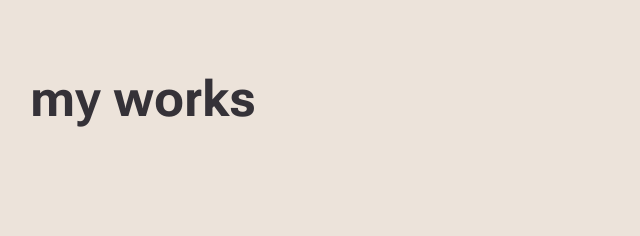
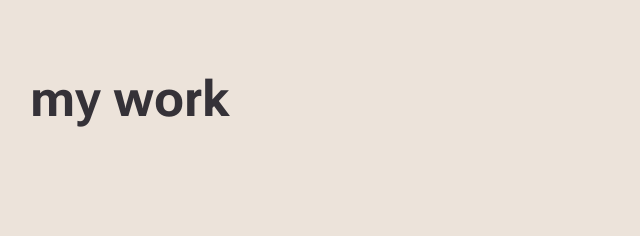
Before and after one commit to LukeTaylor1/personalSite, an Astro site: page / in a window 1280 px wide. Shown: the part 1715-1951 px from the top of the page, 0-640 px from the left. Built offline with nearby package versions, Linux system fonts and the light colour scheme; Astro itself is replaced by a stand-in of ours.

Commit message:
works to work

```diff
--- a/src/components/Nav.astro
+++ b/src/components/Nav.astro
@@ -9,7 +9,7 @@ import resume from '../images/resume.pdf'
         <a href="javascript:void(0)" class="closebtn" id="closeBtn" onclick="closeNav()">&times;</a>
         <div class="overlay-content">
             <a href="/">Home</a>
-            <a href="/works">Works</a>
+            <a href="/works">Work</a>
             <a href={resume} target="_blank">Resume</a>
         </div>
     </div>
--- a/src/pages/index.astro
+++ b/src/pages/index.astro
@@ -114,7 +114,7 @@ import placeHolder from '../images/beachPic.jpg'
 
 		<section id="section3">
 			<div id="sect3Cont">
-				<h1 id="myWorkTitle">my works</h1>
+				<h1 id="myWorkTitle">my work</h1>
 				<div class="workPreview">
 					<a href="/microDebi"><img src={microPic.src} width={microPic.width} height ={microPic.height} alt="presentation picture" class="workPrevImg"></a>
 					<a href="/spotifyRedesign"><img src={spotifyLogo.src} width={spotifyLogo.width} height ={spotifyLogo.height} alt="Spotify Redesign" class="workPrevImg"></a>
--- a/src/pages/works.astro
+++ b/src/pages/works.astro
@@ -26,7 +26,7 @@ import Footer from '../components/Footer.astro';
 		<meta name="viewport" content="width=device-width, initial-scale=1.0">
 		<link rel="stylesheet" href="/node_modules/@fortawesome/fontawesome-free/css/all.min.css">
 		<!-- Other head elements -->
-		<title>My works</title>
+		<title>My work</title>
 		<link rel="preconnect" href="https://fonts.googleapis.com">
 		<link rel="preconnect" href="https://fonts.gstatic.com" crossorigin>
 		<link href="https://fonts.googleapis.com/css2?family=Roboto+Flex:opsz,wght@8..144,700&family=Roboto:wght@500;700;900&display=swap" rel="stylesheet">
```
